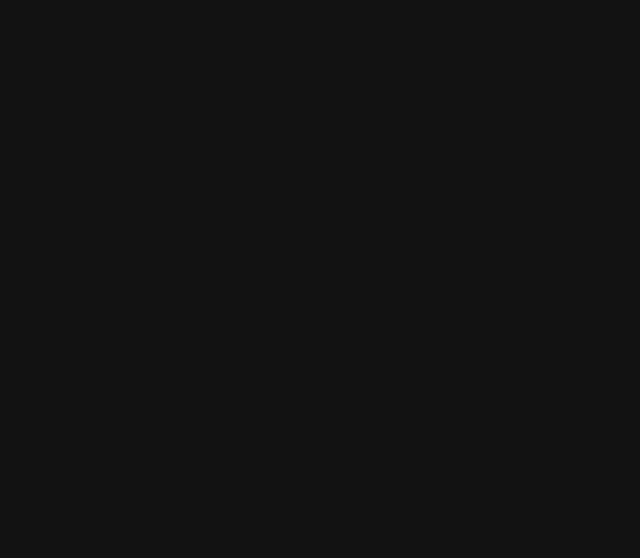
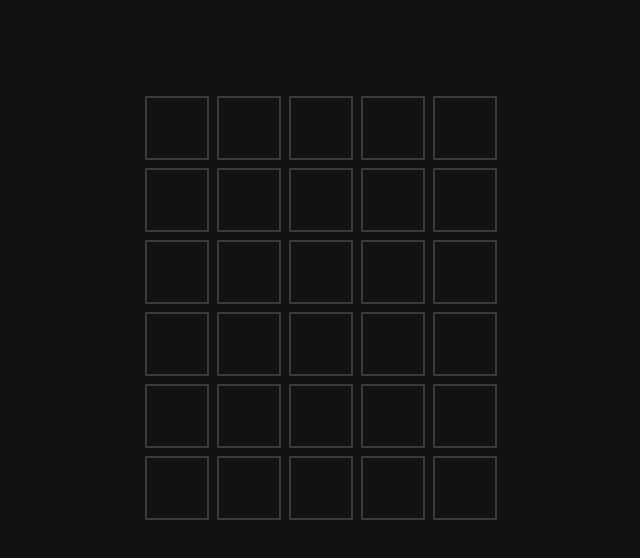
Before and after one commit to ViennaBorowska/Curdle, a plain HTML site: page index.html in a window 1280 px wide. Shown: the whole page, without its empty margins (319-959 px from the left). Drawn offline with Linux system fonts and the light colour scheme.

Commit message:
created grid with JS and CSS

```diff
--- a/src/index.js
+++ b/src/index.js
@@ -1 +1,29 @@
-alert("hello");
+function drawBox(container, row, col, letter = "") {
+  const box = document.createElement("div");
+  box.className = "box";
+  box.id = `box${row}${col}`;
+  box.textContent = letter;
+
+  container.appendChild(box);
+  return box;
+}
+
+function drawGrid(container) {
+  const grid = document.createElement("div");
+  grid.className = "grid";
+
+  for (let i = 0; i < 6; i++) {
+    for (let j = 0; j < 5; j++) {
+      drawBox(grid, i, j);
+    }
+  }
+
+  container.appendChild(grid);
+}
+
+function startUp() {
+  const game = document.getElementById("game");
+  drawGrid(game);
+}
+
+startUp();
--- a/src/style.css
+++ b/src/style.css
@@ -27,7 +27,7 @@ body {
 .box {
   width: 60px;
   height: 60px;
-  border: 2pz solid var(--empty);
+  border: 2px solid var(--empty);
   margin: 4px;
   color: white;
   text-transform: uppercase;
```
